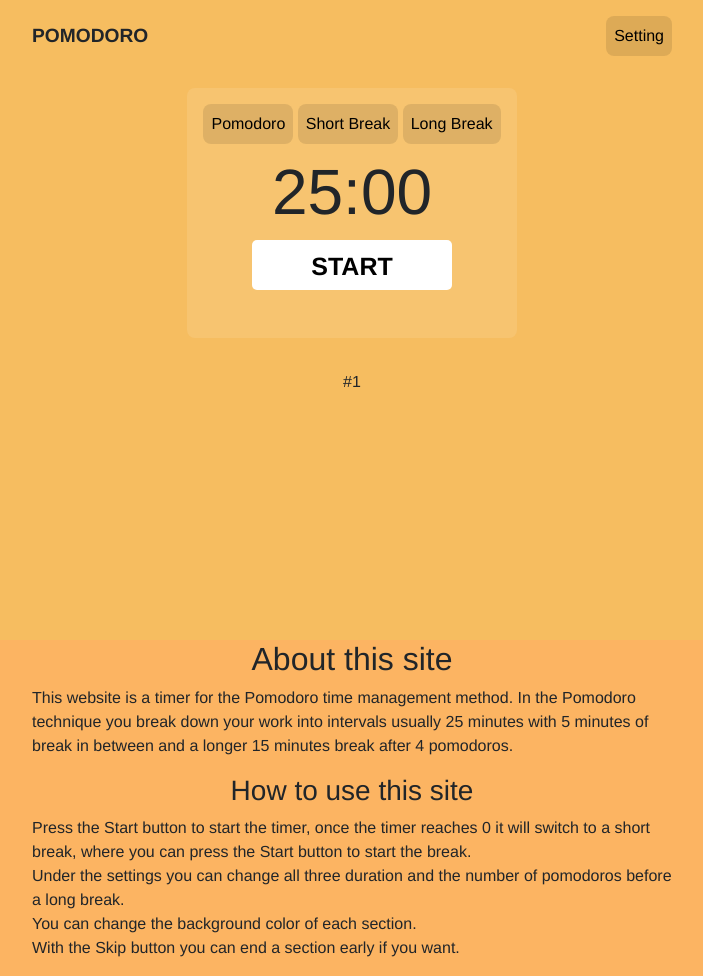
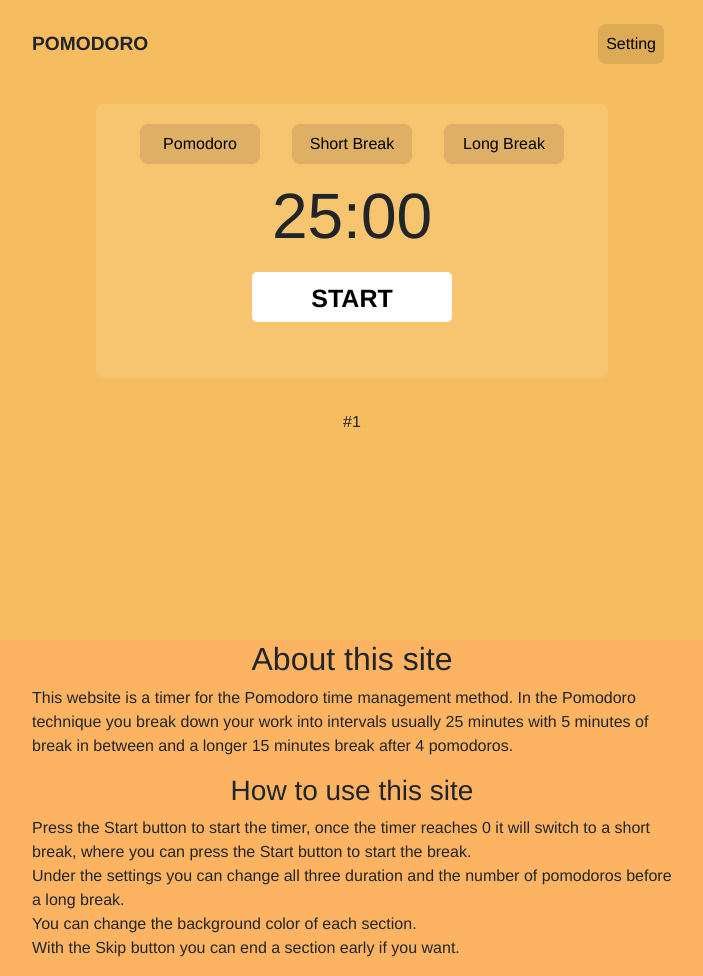
Before and after one commit to Boztok/pomodoro, a plain HTML site: page index.html in a window 1280 px wide. Shown: the whole page, without its empty margins (288-991 px from the left). Drawn offline with nearby package versions, Linux system fonts and the light colour scheme.

Commit message:
fixed state change button position on smaller screens

```diff
--- a/index.html
+++ b/index.html
@@ -72,10 +72,12 @@
         <div id="overlay" ></div>
     </div>
     <div id="timer">
-        <div class="type-selector">
-            <button id="pomodoro-button">Pomodoro</button>
-            <button id="short-break-button">Short Break</button>
-            <button id="long-break-button">Long Break</button>
+        <div class="type-selector container">
+            <div class="row d-flex  justify-content-evenly align-items-center">
+                <button class="m-1 col-12 col-md-3" id="pomodoro-button">Pomodoro</button>
+                <button class="m-1 col-12 col-md-3" id="short-break-button">Short Break</button>
+                <button class="m-1 col-12 col-md-3" id="long-break-button">Long Break</button>
+            </div>
         </div>
         <div id="timer-string">25:00</div>
         <div class="start-button d-flex justify-content-center" id="start-button-container">
--- a/style.css
+++ b/style.css
@@ -22,6 +22,8 @@ body{
     background-color: rgba(255, 255, 255, 0.1);
     border-radius: .5rem;
     margin: 2rem;
+    min-width: 40%;
+    max-width: 60%;
 }
 
 #title{
@@ -40,6 +42,8 @@ button{
     background: rgba(0, 0, 0, .1);
     border: none;
     padding: .5rem;
+    margin: .5rem;
+
 }
 
 #next.inactive{
@@ -73,6 +77,10 @@ button{
     cursor: pointer;
 
 }
+
+/* .type-selector{
+    display: flex;
+} */
 
 .my-modal{
     display: none;
```
